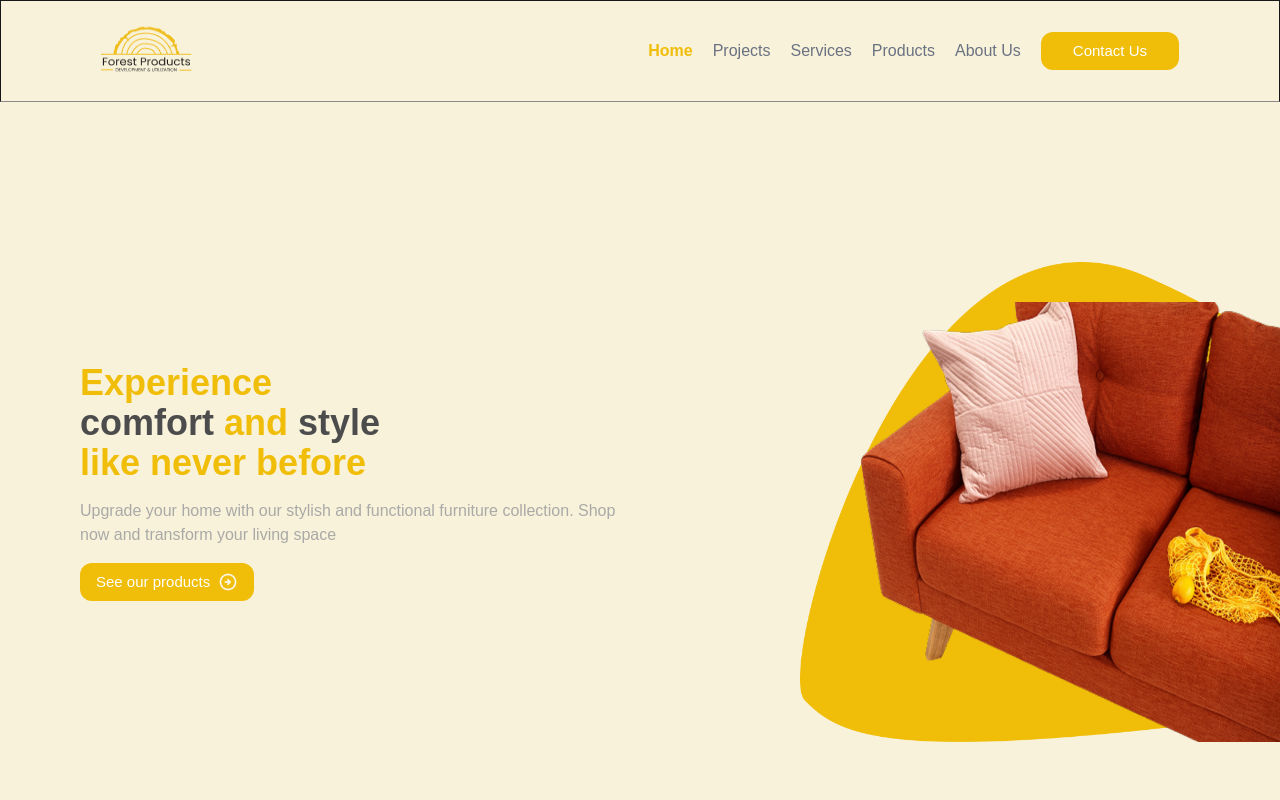
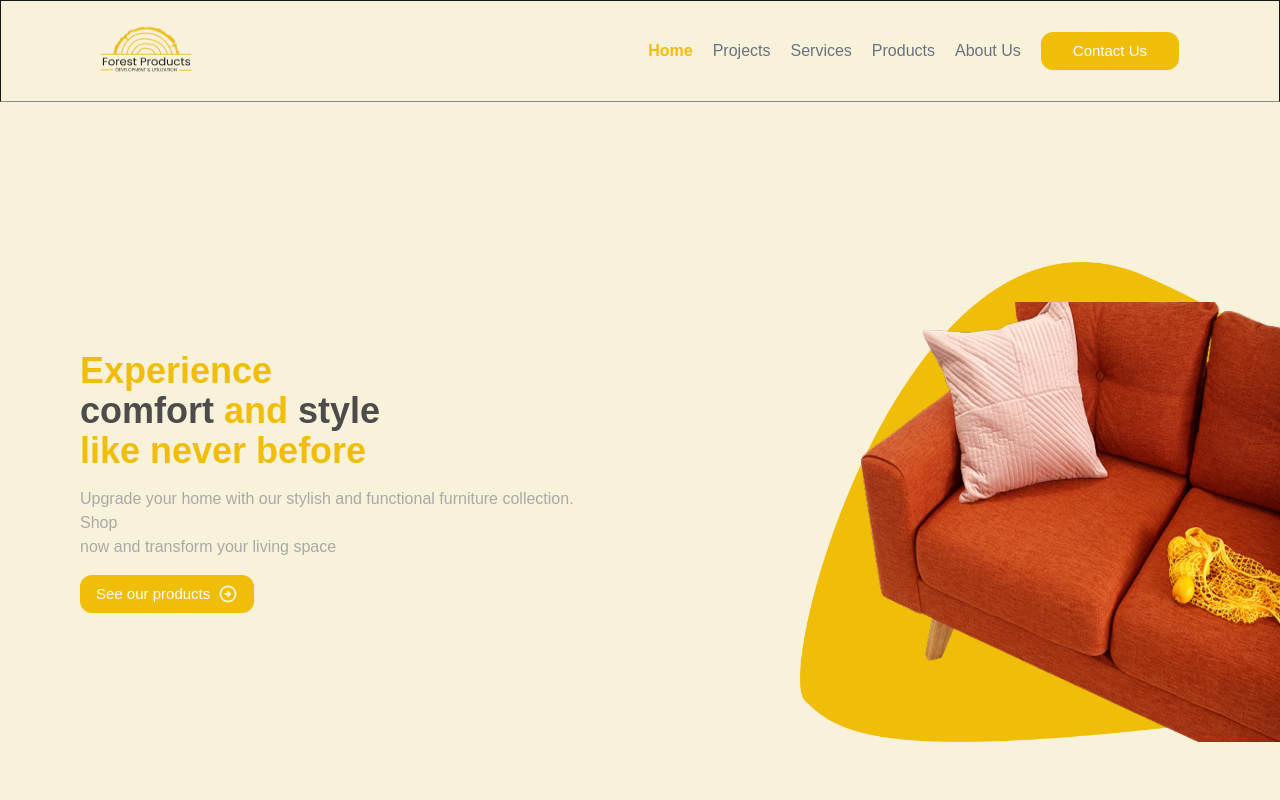
Before and after one commit to Bida3443/Forest-products, a Next.js app: page / in a window 1280 px wide. Shown: the top 800 px of the page. Built offline with nearby package versions, Linux system fonts and the light colour scheme.

Commit message:
forest products

```diff
--- a/src/components/Hero/hero.tsx
+++ b/src/components/Hero/hero.tsx
@@ -13,9 +13,9 @@ export default function hero() {
     <section className="h-screen bg-[#F9F2DA] w-full ">
       <div className="flex flex-col lg:flex-row lg:pt-40 pt-10 space-y-10 justify-center lg:justify-between place-items-center text-black ">
         <div className="pl-20 lg:items-start items-center">
-          <div className="space-y-4   lg:w-150 w-100">
+          <div className="space-y-4   w-full lg:max-w-130">
             <h1
-            className="text-4xl  font-bold text-[#F0BD09]">
+            className="text-4xl font-bold text-[#F0BD09]">
               Experience <br /> <span className="text-[#4C4C4D]">comfort</span>{" "}
               and <span className="text-[#4C4C4D]">style</span> <br /> like
               never before
--- a/src/components/Section1/Section.tsx
+++ b/src/components/Section1/Section.tsx
@@ -9,7 +9,7 @@ import Bedroom from "../../../public/Bed Room.png";
 
 export default function Services() {
   return (
-    <section className="bg-white overflow-hidden min-h-screen lg:pb-20 pb-5">
+    <section className="bg-white overflow-hidden min-h-screen pb-10">
       <div className="flex flex-col place-items-center gap-10 ">
         <h1 className="text-black text-3xl font-bold">Our Services</h1>
         <div className="grid grid-cols-1 items-center justify-center lg:px-0 px-5 text-black">
--- a/src/components/Section4/Client.tsx
+++ b/src/components/Section4/Client.tsx
@@ -12,7 +12,7 @@ export default function Client () {
             <div className="grid lg:grid-cols-2 grid-cols-1 justify-center items-center gap-10 pt-10">
                 <div className="items-center bg-white justify-center w-full lg:max-w-130  p-4 rounded-xl border border-transparent hover:border-[#F0BD09] hover:shadow-md transition-all cursor-pointer duration-300 ">
                     <div className="flex items-center gap-5 "><Image src={Ellips} alt="Ellise Image" width={100} height={100} className="w-10 h-10"/><h2 className="text-black font-bold">Adewolu A.</h2></div>
-                    <p className="text-black pl-15 text-justify">Best experience I have had with furniture designs in my home. Stress-free and great innovations.</p>
+                    <p className="text-black pl-15 w-100">Best experience I have had with furniture designs in my home. Stress-free and great innovations.</p>
                 </div>
 
                 <div className="items-center bg-white justify-center w-full lg:max-w-130  p-4 rounded-xl border border-transparent hover:border-[#F0BD09] hover:shadow-md transition-all cursor-pointer duration-300 ">
```
